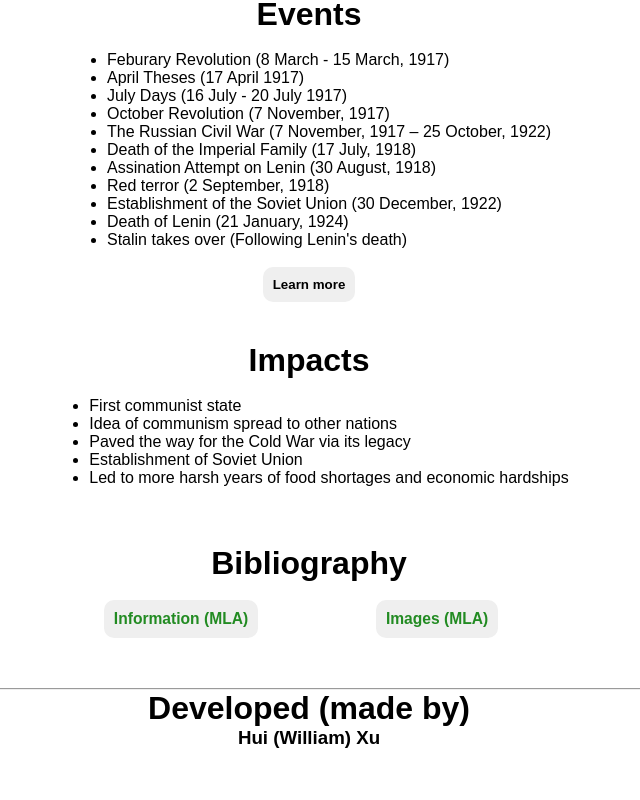
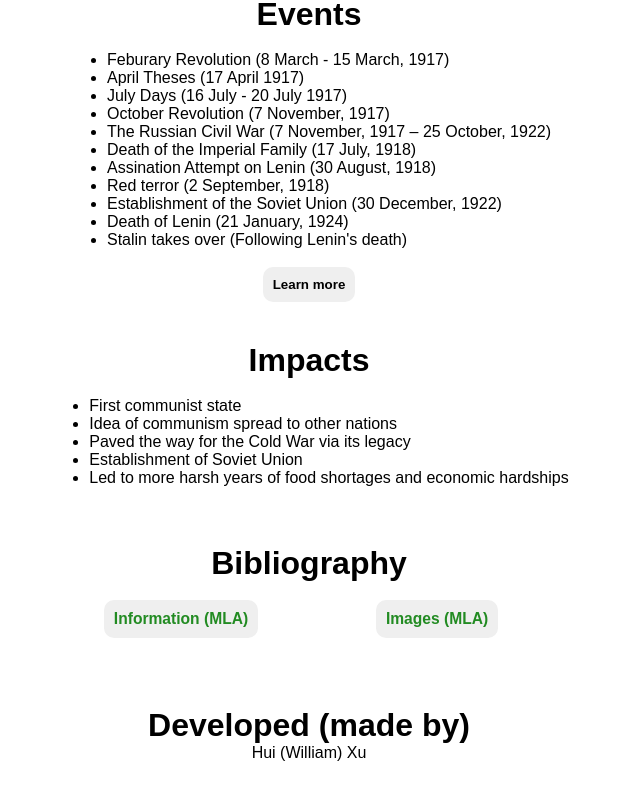
Before and after one commit to william-nais/russian-revolution, a React (Vite) app: page / in a window 1280 px wide. Shown: the part 1404-2204 px from the top of the page, without its empty margins (331-971 px from the left). Before the commit the page ends 2153 px from the top, so only its background shows below. Built offline with nearby package versions, Linux system fonts and the light colour scheme.

Commit message:
Update App.jsx

```diff
--- a/src/App.jsx
+++ b/src/App.jsx
@@ -49,9 +49,11 @@ const App = () => {
           <Bibliography />
         </div>
 
-        <hr></hr>
+        <br></br>
         <h1>Developed (made by)</h1>
-        <h3>Hui (William) Xu</h3>
+        <p>Hui (William) Xu</p>
+
+        <Padding value="25px"/>
       </div>
     </>
   );
```
